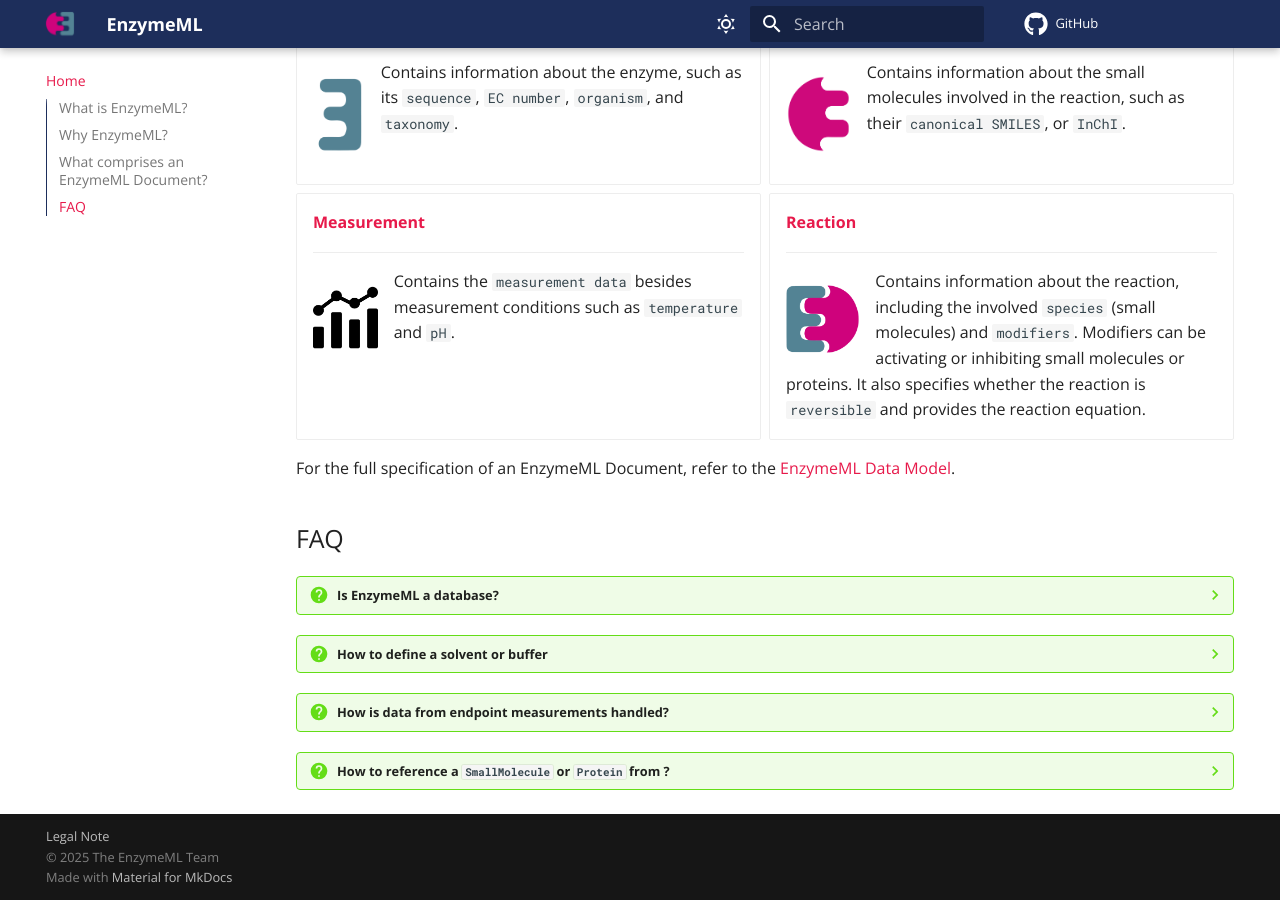
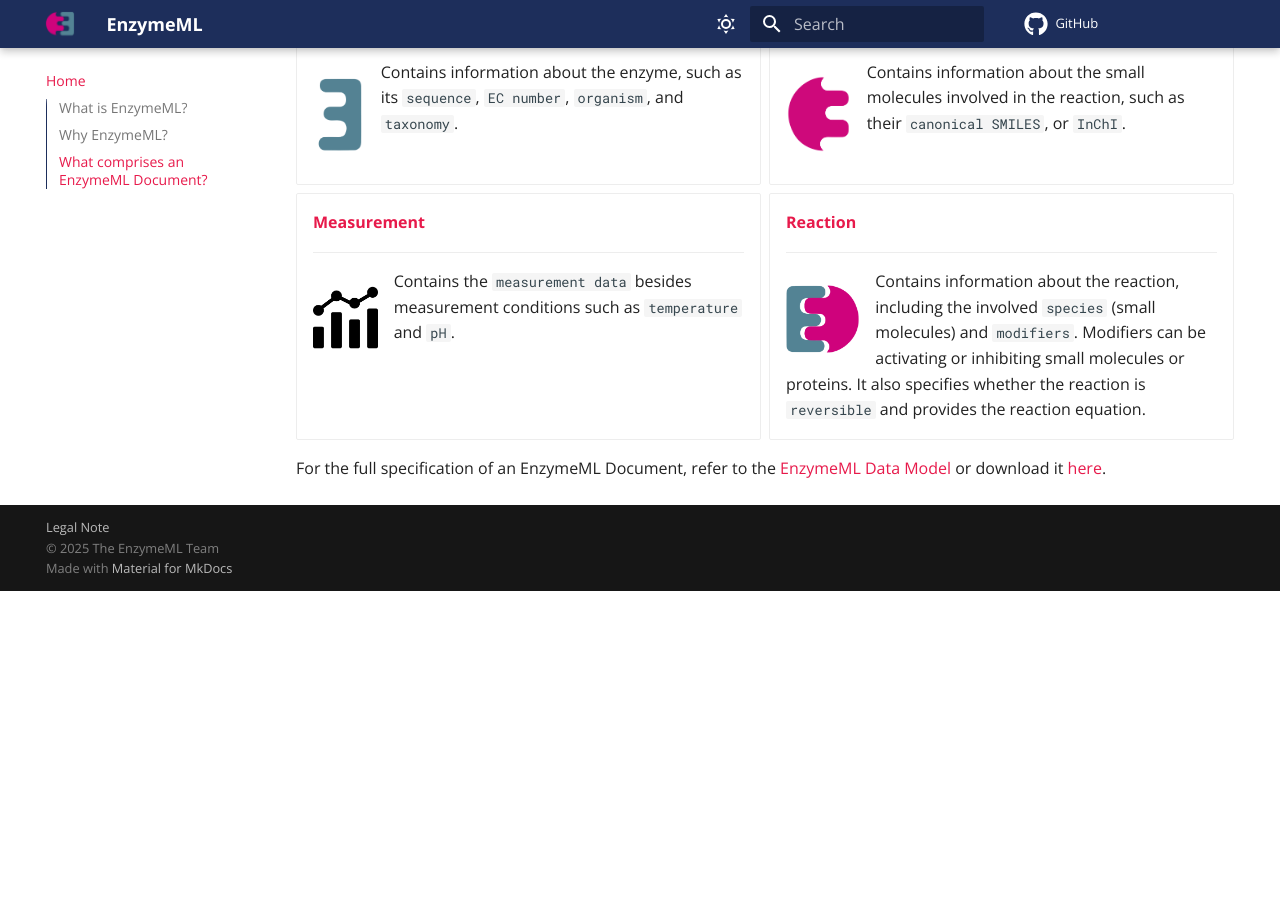
Before and after one commit to EnzymeML/enzymeml-specifications, an MkDocs documentation site: the page built from docs/index.md, in a window 1280 px wide and 900 px high, scrolled down 1095 px. Built offline with MkDocs 1.6.1 and Material for MkDocs 9.7.7, drawn with Linux system fonts in a browser that asks for light colours; comment, search, counter and statistics services are not loaded; after the commit the page ends 1686 px from its top, so only the background shows below that; some of the changed lines change nothing that is shown.

Commit message:
Updated documentation to include a direct download link for the EnzymeML Data Model specification and removed outdated FAQ section for clarity.

```diff
--- a/docs/index.md
+++ b/docs/index.md
@@ -64,29 +64,4 @@ An EnzymeML Document organizes and contextualizes data of a biocatalytic reactio
 
 </div>
 
-For the full specification of an EnzymeML Document, refer to the [EnzymeML Data Model](versions/v2.md).
-
-
-## FAQ
-
-??? question "Is EnzymeML a database?"
-    No. EnzymeML is an exchange format. But the EnzymeML Data Model can be used as a blueprint to setup a local data base.
-
-??? question "How to define a solvent or buffer"
-    A solvent or buffer in a reaction can be defined in two ways. Either it is treated as a single `SmallMolecule` from a simplified perspective, or all `SmallMolecule` components of the buffer are defined separately and grouped together as a `Complex`.
-
-??? question "How is data from endpoint measurements handled?"
-    Endpoint measurement data is handled in the same way as time-course data. Within an EnzymeML document, endpoint data is treated like time-course data with a single measurement point.
-    For example, if the concentration of a substrate species with an initial concentration of 200 µM was measured after 30 minutes and 120 µM remained, the `MeasurementData` object should be defined as follows:
-    `initial: 200`
-    `time: [0, 30]`
-    `data: [200, 120]`
-
-??? question "How to reference a `SmallMolecule` or `Protein` from ?"
-    Both, a `SmallMolecule` and `Protein` share the fields *id* and *reference*. The *id* serves as an internal identifier, which allows to reference a `SmallMolecule` or `Protein` in `MeasurementData`, within a `Complex`, or within an `Equation` via the *species_id* field.
-    For example if a substrate `SmallMolecule` is defined with the id *s1*, it can be referenced in an `Equation`:
-    `species_id: s1`
-    `equation: v_max * s1 / (km + s1)`
-
-    Besides the *id* field, a `SmallMolecule` and `Protein` possess a *reference* field.
-    Its purpose is to reference an database entry in which a `Protein` or `SmallMolecule` is defined. This could be an url to an UniProt or ChEBI entry
+For the full specification of an EnzymeML Document, refer to the [EnzymeML Data Model](versions/v2.md) or download it [here](https://github.com/EnzymeML/enzymeml-specifications/blob/main/specifications/v2.md).
```
